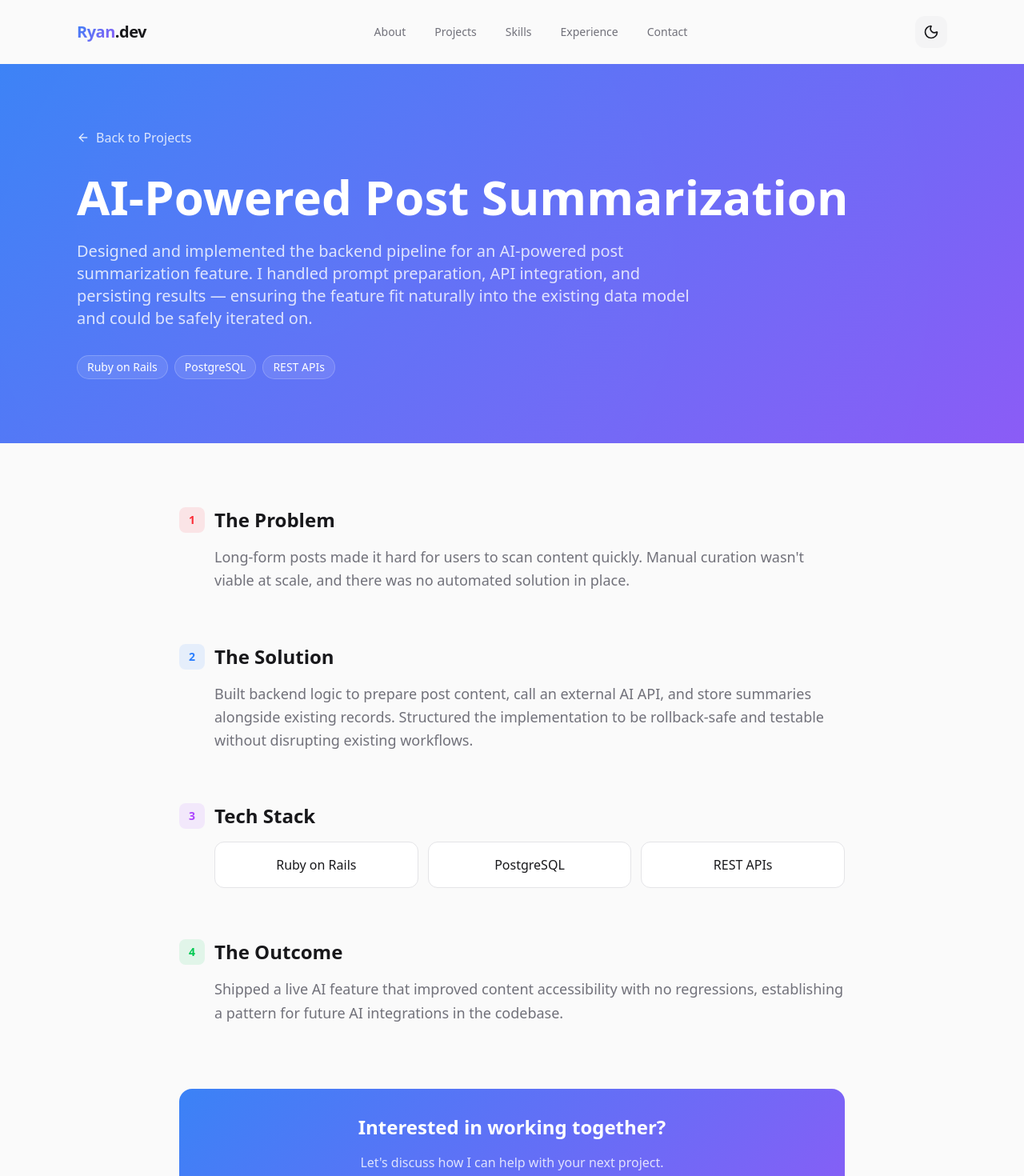
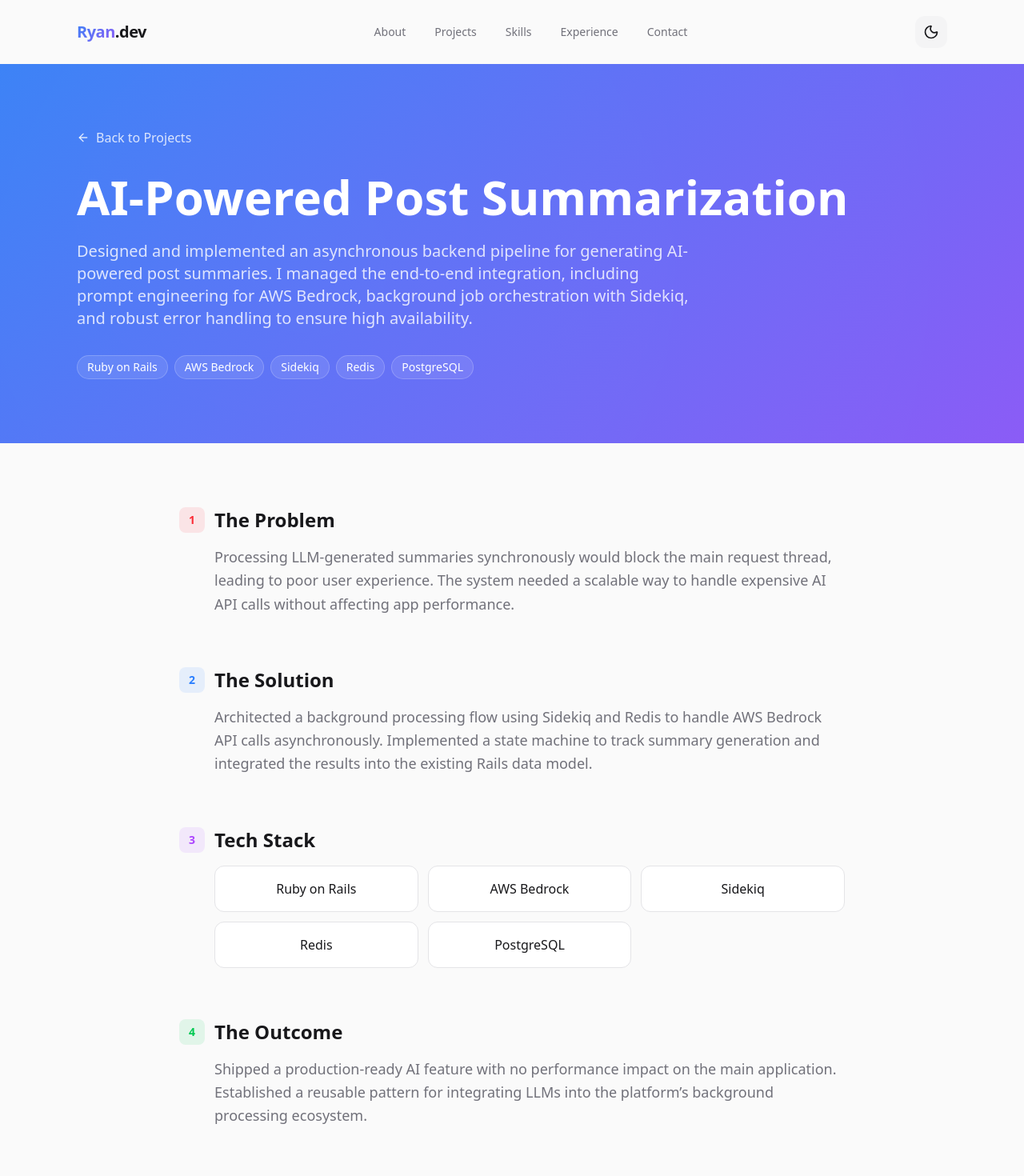
Before and after one commit to ryanDevCode/ryan-dev-portfolio, a Next.js app: page /projects/ai-post-summarization in a window 1280 px wide. Shown: the top 1470 px of the page at 80% size. Built offline with nearby package versions, Linux system fonts and the light colour scheme.

Commit message:
label changes

```diff
--- a/src/data/projects.ts
+++ b/src/data/projects.ts
@@ -21,16 +21,16 @@ export const projects: Project[] = [
         slug: 'ai-post-summarization',
         title: 'AI-Powered Post Summarization',
         description:
-            'Integrated an AI summarization feature into a production Rails app, improving content readability at scale.',
+            'Integrated an asynchronous AI summarization pipeline into a production Rails app using AWS Bedrock and Sidekiq.',
         longDescription:
-            'Designed and implemented the backend pipeline for an AI-powered post summarization feature. I handled prompt preparation, API integration, and persisting results — ensuring the feature fit naturally into the existing data model and could be safely iterated on.',
+            'Designed and implemented an asynchronous backend pipeline for generating AI-powered post summaries. I managed the end-to-end integration, including prompt engineering for AWS Bedrock, background job orchestration with Sidekiq, and robust error handling to ensure high availability.',
         problem:
-            'Long-form posts made it hard for users to scan content quickly. Manual curation wasn\'t viable at scale, and there was no automated solution in place.',
+            'Processing LLM-generated summaries synchronously would block the main request thread, leading to poor user experience. The system needed a scalable way to handle expensive AI API calls without affecting app performance.',
         solution:
-            'Built backend logic to prepare post content, call an external AI API, and store summaries alongside existing records. Structured the implementation to be rollback-safe and testable without disrupting existing workflows.',
+            'Architected a background processing flow using Sidekiq and Redis to handle AWS Bedrock API calls asynchronously. Implemented a state machine to track summary generation and integrated the results into the existing Rails data model.',
         outcome:
-            'Shipped a live AI feature that improved content accessibility with no regressions, establishing a pattern for future AI integrations in the codebase.',
-        techStack: ['Ruby on Rails', 'PostgreSQL', 'REST APIs'],
+            'Shipped a production-ready AI feature with no performance impact on the main application. Established a reusable pattern for integrating LLMs into the platform’s background processing ecosystem.',
+        techStack: ['Ruby on Rails', 'AWS Bedrock', 'Sidekiq', 'Redis', 'PostgreSQL'],
         featured: true,
     },
     {
@@ -62,7 +62,7 @@ export const experiences: Experience[] = [
         endDate: 'Present',
         highlights: [
             'Led backend development for an internal analytics dashboard, designing aggregation queries and a clean API layer for frontend integration',
-            'Built and shipped an AI-powered post summarization feature, owning backend design, external API integration, and safe data persistence',
+            'Architected and shipped an asynchronous AI-powered post summarization pipeline using AWS Bedrock, Sidekiq, and Redis',
             'Migrated legacy Rails 3 features to Rails 5, refactoring controllers and models while minimizing regression risk in production',
             'Identified and resolved N+1 query issues across multiple modules, improving overall application performance',
             'Refactored existing code for readability and maintainability, reducing complexity in critical parts of the codebase',
@@ -109,6 +109,7 @@ export const skills: Skill[] = [
     { name: 'REST APIs', category: 'backend' },
     { name: 'Redis', category: 'backend' },
     { name: 'Sidekiq', category: 'backend' },
+    { name: 'AWS Bedrock', category: 'backend' },
     { name: 'Heroku', category: 'backend' },
     { name: 'AWS', category: 'backend' },
     { name: 'Firebase', category: 'backend' },
```
